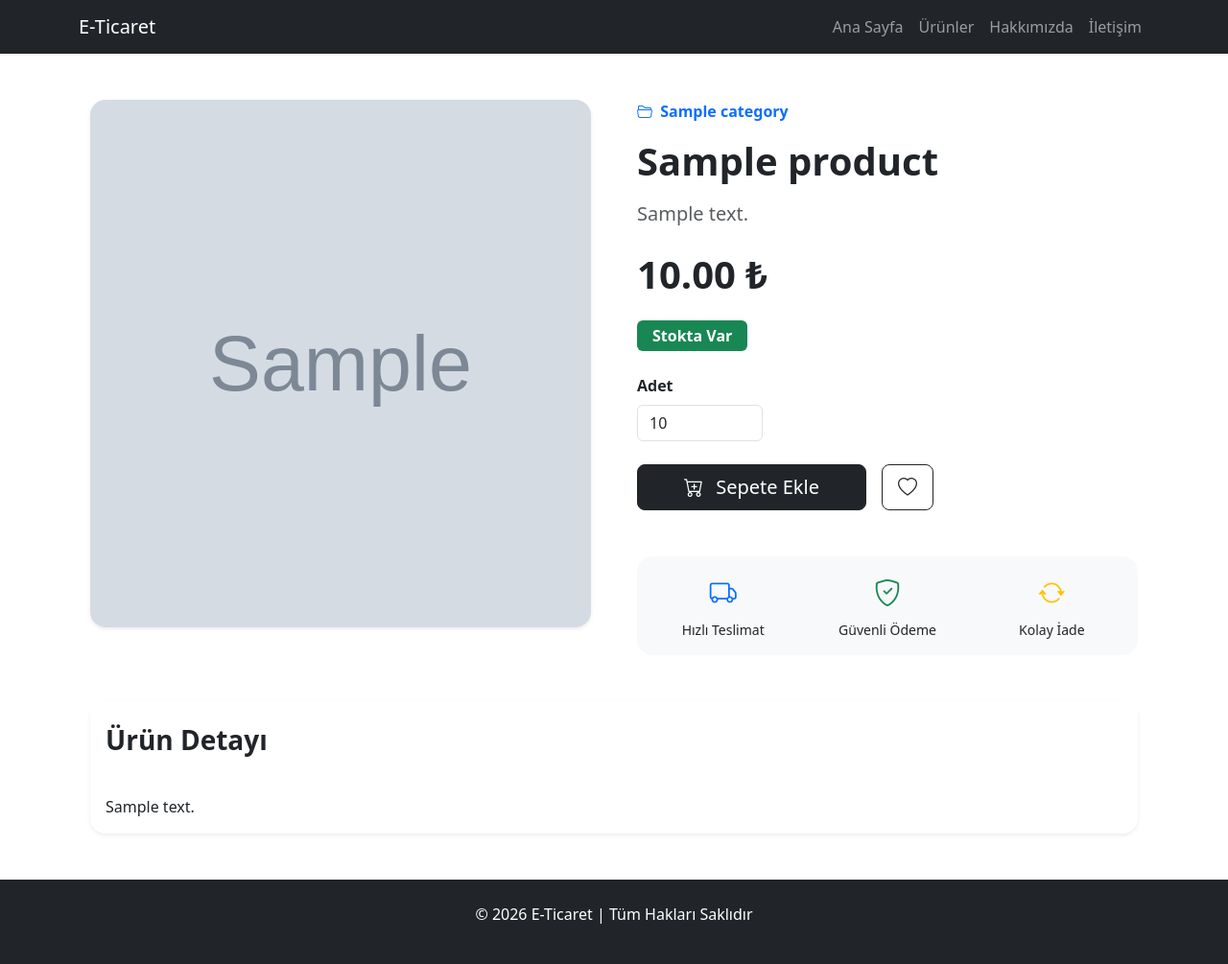
After one commit to abbscbn/Django-E-ticaret, a Django app: a page that uses product/templates/product/product_detail.html in a window 1280 px wide. The commit adds this page. Shown: the whole page at 96% size. Run offline with Django 5.2, Linux system fonts and the light colour scheme; tables that the repository leaves empty hold one stand-in row (values such as "Sample post"); grey boxes marked "Sample" are stand-in pictures; some libraries are stand-ins or nearby versions.

Commit message:
ürün detay sayfalarının yapılması ve ana sayfa ürünlerin dinamik beslenmesi

```diff
--- a/Eticaret/urls.py
+++ b/Eticaret/urls.py
@@ -23,12 +23,17 @@ import home
 from home import views
 
 urlpatterns = [
-    path('', include("home.urls")),
-    path('home/', include("home.urls")),
-    path('product/', include("product.urls")),
-    path('admin/', admin.site.urls),
-    path('ckeditor/', include('ckeditor_uploader.urls')),
-    path('hakkimizda/', views.aboutus, name='aboutus'),
-    path('iletisim/', views.contactus, name='contact'),
+                  path('', include("home.urls")),
+                  path('home/', include("home.urls")),
+                  path('product/', include("product.urls")),
+                  path('admin/', admin.site.urls),
+                  path('ckeditor/', include('ckeditor_uploader.urls')),
+                  path('hakkimizda/', views.aboutus, name='aboutus'),
+                  path('iletisim/', views.contactus, name='contact'),
+                  path(
+                      'category/<slug:slug>/',
+                      views.category_detail,
+                      name='category_detail'
+                  ),
 
-] + static(settings.MEDIA_URL, document_root=settings.MEDIA_ROOT)
+              ] + static(settings.MEDIA_URL, document_root=settings.MEDIA_ROOT)
--- /dev/null
+++ b/product/templates/product/product_detail.html
@@ -0,0 +1,241 @@
+{% extends "home/base.html" %}
+
+{% block title %}{{ product.title }}{% endblock %}
+
+{% block icon %}
+    <link rel="icon" type="image/x-icon" href="{{ setting.icon.url }}">
+{% endblock %}
+
+{% block desc %}
+    {{ product.description }}
+{% endblock %}
+
+{% block kw %}
+    {{ product.keywords }}
+{% endblock %}
+
+{% block content %}
+
+    <div class="container my-5">
+
+        <div class="row g-5">
+
+            <!-- PRODUCT IMAGE -->
+            <div class="col-lg-6">
+
+                <div class="card border-0 shadow-sm rounded-4 overflow-hidden">
+
+                    <img src="{{ product.image.url }}"
+                         class="img-fluid"
+                         alt="{{ product.title }}"
+                         style="height: 550px; object-fit: cover;">
+
+                </div>
+
+            </div>
+
+            <!-- PRODUCT INFO -->
+            <div class="col-lg-6">
+
+                <!-- Category -->
+                <div class="mb-3">
+
+                    <a href="{% url 'category_detail' product.category.slug %}"
+                       class="text-decoration-none text-primary fw-semibold">
+
+                        <i class="bi bi-folder2-open me-1"></i>
+
+                        {{ product.category.title }}
+
+                    </a>
+
+                </div>
+
+                <!-- Title -->
+                <h1 class="fw-bold mb-3">
+
+                    {{ product.title }}
+
+                </h1>
+
+                <!-- Description -->
+                <p class="text-muted fs-5">
+
+                    {{ product.description }}
+
+                </p>
+
+                <!-- Price -->
+                <div class="my-4">
+
+                <span class="display-6 fw-bold text-dark">
+
+                    {{ product.price }} ₺
+
+                </span>
+
+                </div>
+
+                <!-- Stock -->
+                <div class="mb-4">
+
+                    {% if product.amount > 0 %}
+
+                        <span class="badge bg-success px-3 py-2 fs-6">
+
+                        Stokta Var
+
+                    </span>
+
+                    {% else %}
+
+                        <span class="badge bg-danger px-3 py-2 fs-6">
+
+                        Tükendi
+
+                    </span>
+
+                    {% endif %}
+
+                </div>
+
+                <!-- Variant -->
+                {% if product.variant != "None" %}
+
+                    <div class="mb-4">
+
+                        <h5 class="fw-semibold mb-3">
+
+                            Varyant
+
+                        </h5>
+
+                        <span class="badge bg-secondary fs-6 px-3 py-2">
+
+                        {{ product.variant }}
+
+                    </span>
+
+                    </div>
+
+                {% endif %}
+
+                <!-- Quantity -->
+                <div class="mb-4">
+
+                    <label class="form-label fw-semibold">
+
+                        Adet
+
+                    </label>
+
+                    <input type="number"
+                           class="form-control w-25"
+                           value="{{ product.minamount }}"
+                           min="{{ product.minamount }}"
+                           max="{{ product.amount }}">
+
+                </div>
+
+                <!-- Buttons -->
+                <div class="d-flex gap-3">
+
+                    <button class="btn btn-dark btn-lg rounded-3 px-5">
+
+                        <i class="bi bi-cart-plus me-2"></i>
+
+                        Sepete Ekle
+
+                    </button>
+
+                    <button class="btn btn-outline-dark btn-lg rounded-3">
+
+                        <i class="bi bi-heart"></i>
+
+                    </button>
+
+                </div>
+
+                <!-- Product Info -->
+                <div class="mt-5">
+
+                    <div class="card border-0 bg-light rounded-4">
+
+                        <div class="card-body">
+
+                            <div class="row text-center">
+
+                                <div class="col-4">
+
+                                    <i class="bi bi-truck fs-3 text-primary"></i>
+
+                                    <p class="mt-2 mb-0 small">
+                                        Hızlı Teslimat
+                                    </p>
+
+                                </div>
+
+                                <div class="col-4">
+
+                                    <i class="bi bi-shield-check fs-3 text-success"></i>
+
+                                    <p class="mt-2 mb-0 small">
+                                        Güvenli Ödeme
+                                    </p>
+
+                                </div>
+
+                                <div class="col-4">
+
+                                    <i class="bi bi-arrow-repeat fs-3 text-warning"></i>
+
+                                    <p class="mt-2 mb-0 small">
+                                        Kolay İade
+                                    </p>
+
+                                </div>
+
+                            </div>
+
+                        </div>
+
+                    </div>
+
+                </div>
+
+            </div>
+
+        </div>
+
+        <!-- PRODUCT DETAIL -->
+        <div class="row mt-5">
+
+            <div class="col-12">
+
+                <div class="card border-0 shadow-sm rounded-4">
+
+                    <div class="card-header bg-white border-0 py-4">
+
+                        <h3 class="fw-bold mb-0">
+
+                            Ürün Detayı
+
+                        </h3>
+
+                    </div>
+
+                    <div class="card-body">
+
+                        {{ product.detail|safe }}
+
+                    </div>
+
+                </div>
+
+            </div>
+
+        </div>
+
+    </div>
+
+{% endblock %}
--- a/product/urls.py
+++ b/product/urls.py
@@ -3,5 +3,9 @@ from django.urls import path
 from product import views
 
 urlpatterns = [
-    path("", views.index),
+    path(
+        '<slug:slug>',
+        views.product_detail,
+        name='product_detail'
+    ),
 ]
--- a/product/views.py
+++ b/product/views.py
@@ -1,6 +1,10 @@
 from django.http import HttpResponse
 from django.shortcuts import render
 
-# Create your views here.
-def index(request):
-    return HttpResponse("Hello Product")
+from product.models import Product
+
+
+def product_detail(request, slug):
+    product = Product.objects.get(slug=slug)
+    context = {"product": product}
+    return render(request, "product/product_detail.html", context)
```
Also changed, not shown: home/templates/home/category_products.html (added, +60 -0 lines), home/templates/home/index.html (+38 -30 lines), home/templates/home/sidebar.html (+22 -4 lines), home/templates/home/subcategories.html (added, +54 -0 lines), home/views.py (+54 -17 lines), static/css/style.css (+85 -6 lines).
